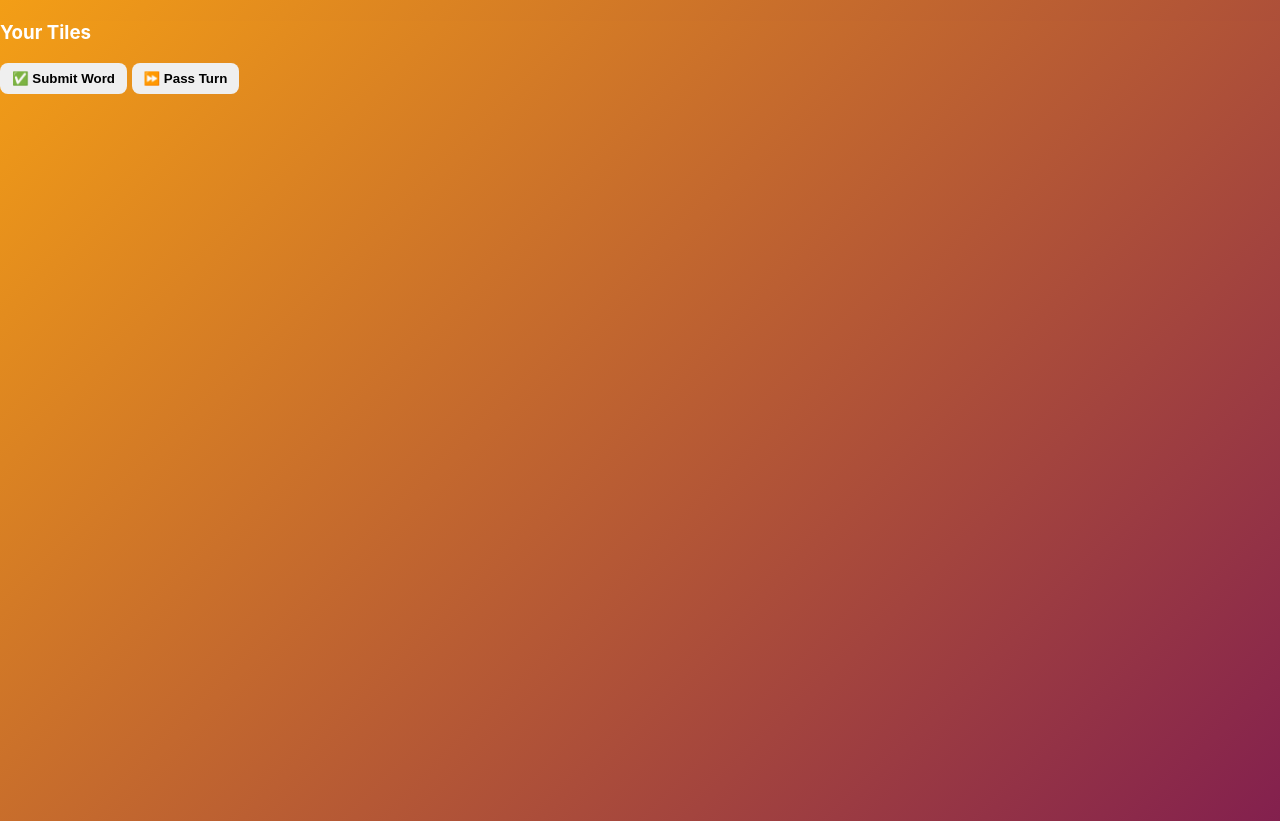
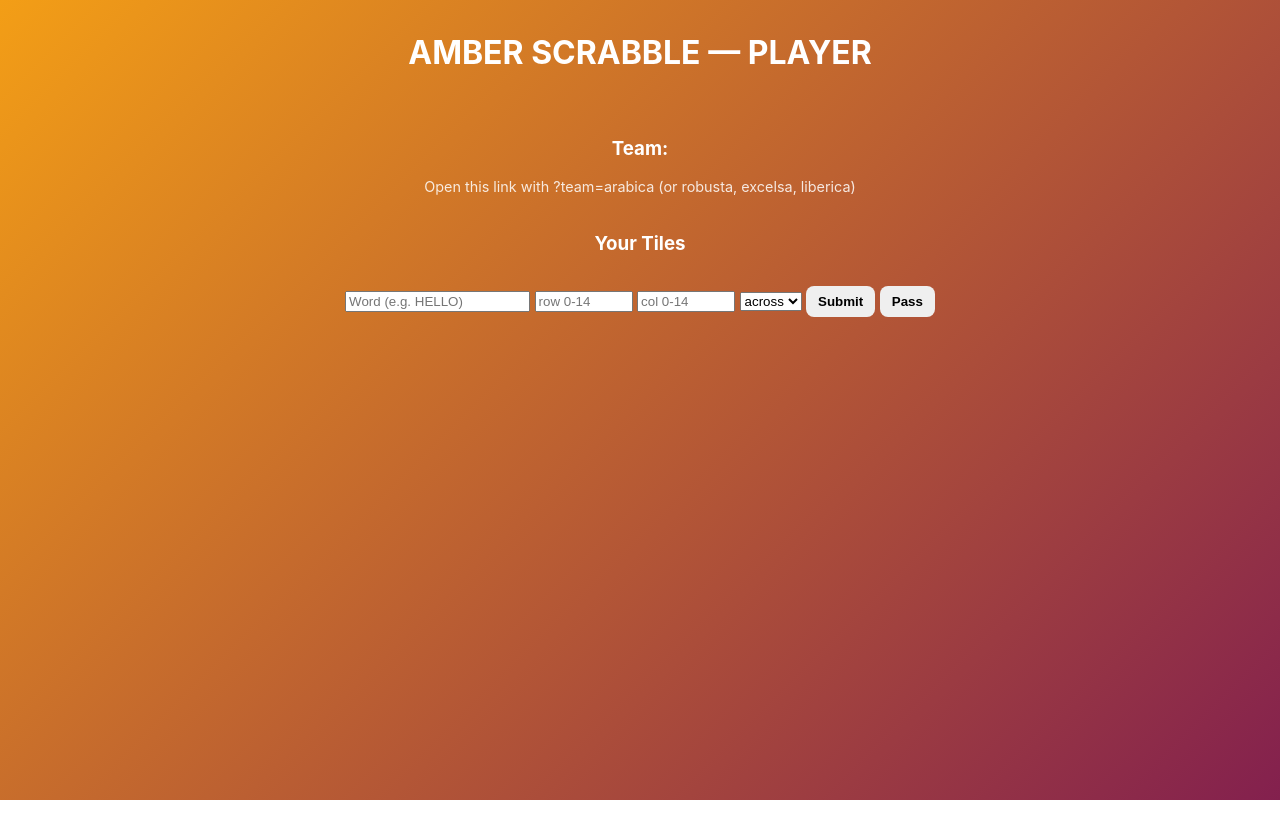
Before and after one commit to LavithAR/amber, a website: page public/play.html in a window 1280 px wide. After the commit the page ends 800 px from the top, so only its background shows below. Drawn offline with nearby package versions, Linux system fonts and the light colour scheme; no server answers.

Commit message:
Update play.html

```diff
--- a/public/play.html
+++ b/public/play.html
@@ -1,26 +1,38 @@
 <!DOCTYPE html>
-<html lang="en">
+<html>
 <head>
-  <meta charset="UTF-8">
-  <title>Play – AMBER SCRABBLE INTERHOUSE</title>
+  <meta charset="utf-8">
+  <title>PLAY — AMBER SCRABBLE INTERHOUSE</title>
   <link rel="stylesheet" href="common.css">
 </head>
-<body class="play-screen">
-  <h1 id="teamName"></h1>
-  <div id="boardContainer"></div>
+<body>
+  <header class="header"><h1 id="title">AMBER SCRABBLE — PLAYER</h1></header>
 
-  <div id="rackContainer">
-    <h3>Your Tiles</h3>
-    <div id="rack"></div>
+  <div class="container">
+    <div style="text-align:center;">
+      <h3 id="teamLabel">Team: </h3>
+      <p class="small">Open this link with ?team=arabica (or robusta, excelsa, liberica)</p>
+    </div>
+
+    <div id="board" class="board"></div>
+
+    <div style="text-align:center;">
+      <h3>Your Tiles</h3>
+      <div id="rack" class="rack"></div>
+    </div>
+
+    <div style="text-align:center;margin-top:12px;">
+      <input id="wordInput" placeholder="Word (e.g. HELLO)" />
+      <input id="rowInput" type="number" min="0" max="14" placeholder="row 0-14" style="width:90px"/>
+      <input id="colInput" type="number" min="0" max="14" placeholder="col 0-14" style="width:90px"/>
+      <select id="dirInput"><option value="across">across</option><option value="down">down</option></select>
+      <button id="submitBtn">Submit</button>
+      <button id="passBtn">Pass</button>
+      <div id="message" class="small"></div>
+    </div>
   </div>
 
-  <div id="controls">
-    <button id="submitWord">✅ Submit Word</button>
-    <button id="passTurn">⏩ Pass Turn</button>
-  </div>
-
-  <div id="message"></div>
-
+  <script src="/socket.io/socket.io.js"></script>
   <script src="client-js/play.js"></script>
 </body>
 </html>
```
